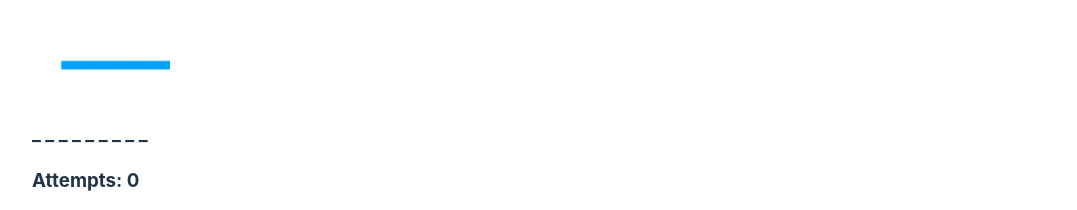
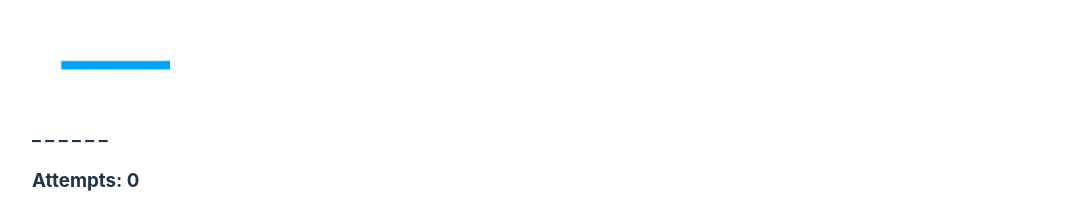
Before and after one commit to GitJay37/Programming_basics, a React (Vite) app in the folder hanging/: page / in a window 1280 px wide. Shown: the part 423-633 px from the top of the page, without its empty margins (60-1137 px from the left). Built offline with nearby package versions, Linux system fonts and the light colour scheme.

Commit message:
Random word

```diff
--- a/hanging/src/App.tsx
+++ b/hanging/src/App.tsx
@@ -2,11 +2,12 @@ import {letters} from './helpers/letters';
 import {HangImage} from './components/HangImage';
 import './App.css'
 import { useEffect, useState } from 'react';
+import { getRandomWord } from './helpers/getRandomWord';
 
 function App() {
 
 
-  const [ word ] = useState('COMPONENT');
+  const [ word ] = useState(getRandomWord());
   const [ hiddenWord, setHiddenWord ] = useState( '_ '.repeat( word.length ) );
   const  [attempts, setAttempts ] = useState(0);
   const [ lose, setLose ] = useState(false);
@@ -72,7 +73,7 @@ function App() {
         {
 
         (won)
-        ? <h3>Congrats!. You won! <h3>Here it is the word: {word} you guessed </h3></h3> : ''
+        ? <h3>Congrats!. You won! you guessed the word: {word}</h3> : ''
         }
 
         { /* Letters buttons */}
--- /dev/null
+++ b/hanging/src/helpers/getRandomWord.ts
@@ -0,0 +1,49 @@
+let words: string[] = [
+
+    'APPLE',
+    'BANANA',
+    'CHERRY',
+    'ORANGE',
+    'MANGO',
+    'PEACH',
+    'PEAR',
+    'PINEAPPLE',
+    'PLUM',
+    'STRAWBERRY',
+    'WATERMELON',
+    'KIWI',
+    'GRAPE',
+    'LEMON',
+    'LIME',
+    'BLUEBERRY',
+    'RASPBERRY',
+    'BLACKBERRY',
+    'CRANBERRY',
+    'COCONUT',
+    'APRICOT',
+    'AVOCADO',
+    'FIG',
+    'GRAPEFRUIT',
+    'GUAVA',
+    'PAPAYA',
+    'POMEGRANATE',
+    'TANGERINE',
+    'CANTALOUPE',
+    'HONEYDEW',
+    'NECTARINE',
+    'OLIVE',
+    'PASSIONFRUIT',
+    'PLANTAIN',
+    'STARFRUIT',
+    'ACAI',
+    'BILBERRY',
+    'CLEMENTINE',
+    'CRABAPPLE',
+    'DRAGONFRUIT'
+];
+
+export function getRandomWord(){
+
+    const randomIndex = Math.floor(Math.random() * words.length);
+    return words[randomIndex];
+}
```
